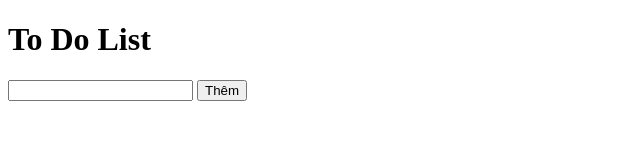
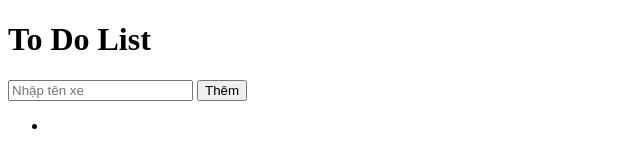
Before and after one commit to Danghieu02072000/to_do_list, a plain HTML site: page index.html in a window 1280 px wide. Both pictures are taken after a click on the button "Thêm". Shown: the full height of the page, 0-640 px from the left. Drawn offline with Linux system fonts and the light colour scheme.

Commit message:
add function Car

```diff
--- a/index.html
+++ b/index.html
@@ -4,12 +4,14 @@
     <meta charset="UTF-8">
     <meta name="viewport" content="width=device-width, initial-scale=1.0">
     <link rel="stylesheet" href="style.css">
-    <script src="main.js"></script>
     <title>ToDo List</title>
 </head>
 <body>
     <h1 class="heading">To Do List</h1>
-    <input type="text" class='name'>
-    <button class="submit">Thêm</button>
+    <input type="text" class='name' placeholder="Nhập tên xe">
+    <button class="btn">Thêm</button>
+
+    <ul class="list-car"></ul>
+    <script src="main.js"></script>
 </body>
 </html>
--- a/main.js
+++ b/main.js
@@ -0,0 +1,37 @@
+
+const input = document.querySelector('.name');
+const btn = document.querySelector('.btn');
+const car = Car();
+const listCar = document.querySelector('.list-car');
+console.log(listCar)
+function Car() {
+    const car = [];
+    const cars = {
+        add(e) {
+            car.push(e);
+            this.view();
+        },
+        remove(index){
+            console.log('xóa sản phẩm')
+        },
+        edit(index, car){
+            console.log('sửa sản phẩm')
+        },
+        view() {
+            var html = car.map(function(item) {
+                        return `<li>${item}</li>`
+                       })
+            html = html.join('');
+            listCar.innerHTML = html;
+        }
+    }
+    return cars;
+}
+
+btn.onclick = function() {
+    let new_car = input.value;
+    car.add(new_car);
+    input.value = '';
+    input.focus;
+}
+car.view()
```
